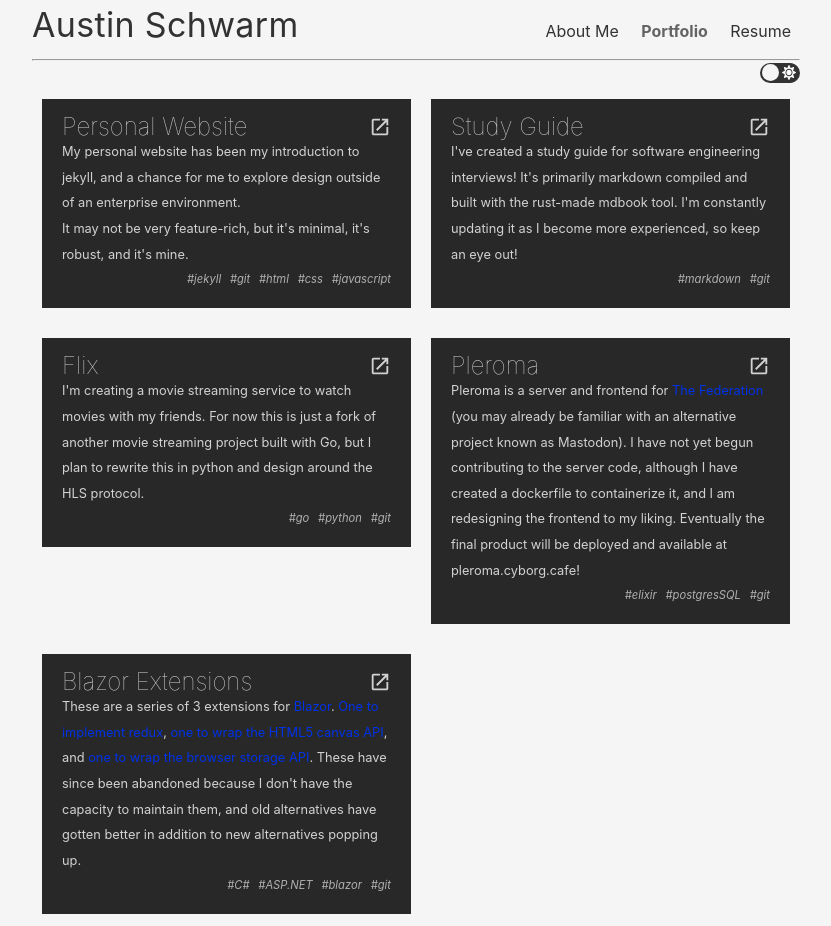
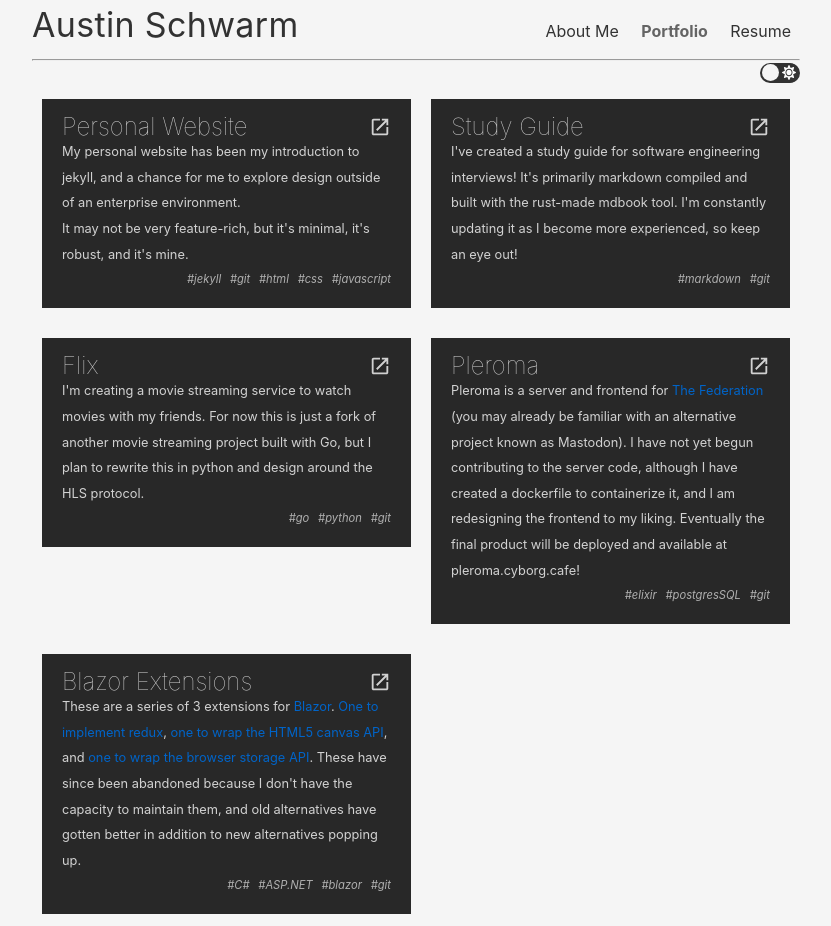
Before and after one commit to schwarmau/schwarmau.github.io, a Jekyll site: the page built from pages/portfolio.html, in a window 1280 px wide. Shown: the whole page, without its empty margins (224-1055 px from the left). Built offline with Jekyll 4.4.1, drawn with Linux system fonts in a browser that asks for light colours.

Commit message:
settled on a new dark theme hyperlink default color

```diff
--- a/assets/css/global.css
+++ b/assets/css/global.css
@@ -17,7 +17,7 @@
         --mobile-menu-color: rgb(40,40,40);
         --mobile-selected-menu-items-color: rgb(0,110,150);
         --selected-menu-items-color: rgb(140,140,140);
-        --unvisited-hyperlinks-color: rgb(0, 50, 230);
+        --unvisited-hyperlinks-color: rgb(0, 100, 200);
         --visited-hyperlinks-color: rgb(211, 41, 245);
     }
 
--- a/assets/css/portfolio.css
+++ b/assets/css/portfolio.css
@@ -47,7 +47,7 @@
         padding-top: 0.7em;
     }
     .portfolio-project-label > div > a {
-        color: rgb(0, 50, 230);
+        color: rgb(0, 100, 200);
     }
         .portfolio-project-label > div > a:visited {
             color: rgb(211, 41, 245);
```
